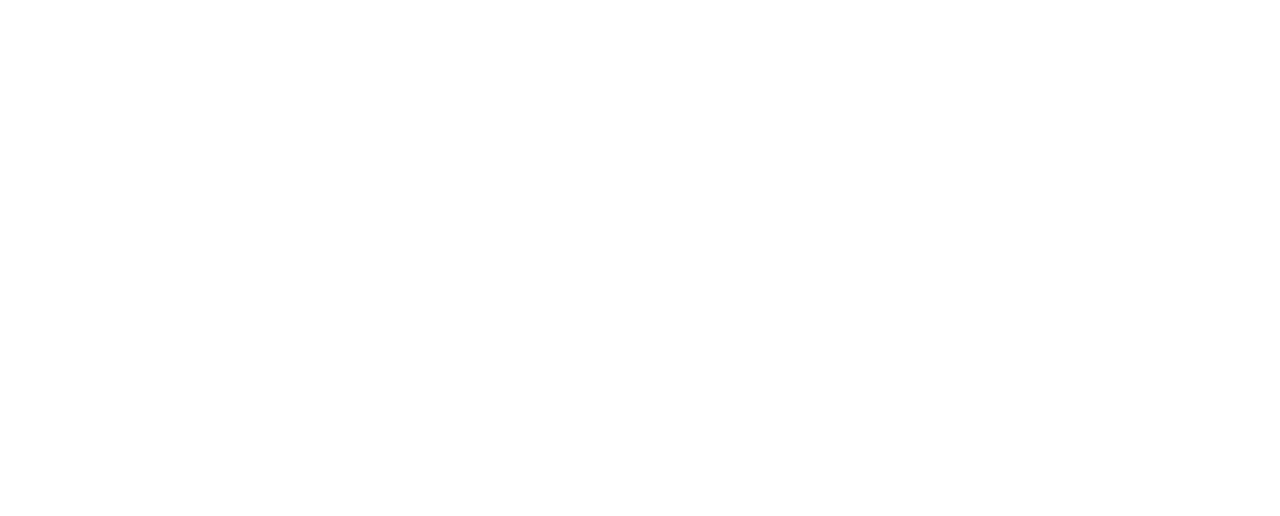
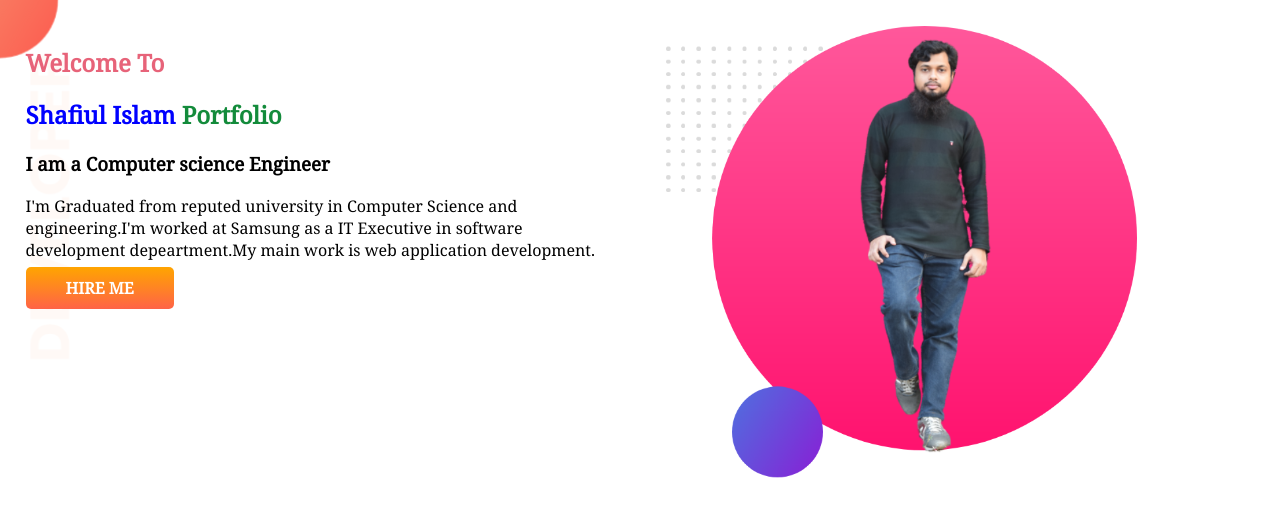
Before and after one commit to Sgit76/developer-portfolio-2, a plain HTML site: page index.html in a window 1280 px wide. Drawn offline with Linux system fonts and the light colour scheme.

Commit message:
1st onsho update

```diff
--- a/index.html
+++ b/index.html
@@ -5,9 +5,25 @@
     <meta http-equiv="X-UA-Compatible" content="IE=edge">
     <meta name="viewport" content="width=device-width, initial-scale=1.0">
     <title>Shafiul Portfolio 2</title>
+    <link rel="preconnect" href="https://fonts.googleapis.com">
+    <link rel="preconnect" href="https://fonts.gstatic.com" crossorigin>
+    <link href="https://fonts.googleapis.com/css2?family=Noto+Serif&display=swap" rel="stylesheet">
     <link rel="stylesheet" href="style.css">
 </head>
 <body>
-
+    <section class="top-banner">
+        <div class="half-width">
+            <h1> <span class="welcome-color">Welcome To</span> </h1>
+            <h1> <span class="my-name-color">Shafiul Islam</span> <span class="my-name-color2">Portfolio</span> </h1>
+            <h3>I am a Computer science Engineer </h3>
+            <p>
+                I'm Graduated from reputed university in Computer Science and engineering.I'm worked at Samsung as a IT Executive in software development depeartment.My main work is web application development.
+            </p>
+            <a class="link-button" target="_blank" href="https://www.linkedin.com/" >HIRE ME</a>
+        </div>
+        <div  class="half-width">
+            <img src="images/my-bg-pic-2.png" alt="me">
+        </div>
+    </section>
 </body>
 </html>
--- a/style.css
+++ b/style.css
@@ -0,0 +1,38 @@
+body{
+
+    font-family: 'Noto Serif', serif;
+    margin: 0 auto;
+
+}
+
+.my-name-color{
+    color:blue;
+}
+.my-name-color2{
+    color:rgb(19, 139, 59);
+}
+.welcome-color{
+    color:rgb(231, 99, 121);
+}
+section{
+    display: flex;
+}
+.half-width{
+    width: 50%;
+    padding:2%;
+}
+.half-width img{
+    width: 80%;
+}
+.link-button{
+    text-decoration: none;
+    background-image: linear-gradient(orange , tomato);
+    color: white;
+    padding:10px 40px;
+    border-radius: 5px;
+    font-weight: 700;
+}
+.top-banner{
+    background-image: url(images/top-banner.png);
+    background-repeat: no-repeat;
+}
```
